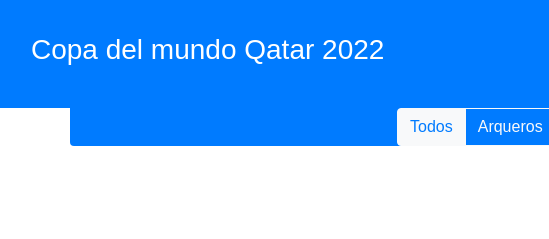
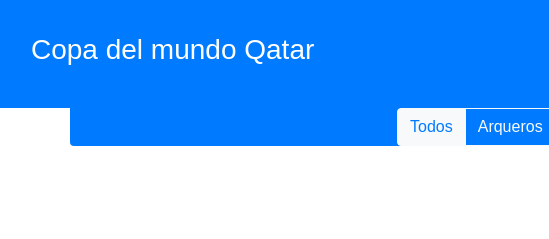
Before and after one commit to enzoleonelbenitez/convocatoriaargentina, a plain HTML site: page index.html in a window 1280 px wide. Shown: the top 239 px of the page, 0-549 px from the left. Drawn offline with nearby package versions, Linux system fonts and the light colour scheme.

Commit message:
probando

```diff
--- a/index.html
+++ b/index.html
@@ -10,7 +10,7 @@
 <body>
 
 	<nav class="navbar navbar-expand-lg">
-  <h3 class="col-sm-12 col-md-4 col-lg-4 text-white">Copa del mundo Qatar 2022</h3>
+  <h3 class="col-sm-12 col-md-4 col-lg-4 text-white">Copa del mundo Qatar </h3>
   <div class="col-sm-12 col-md-2 col-lg-3 text-center">
   	<a href="index.html"><img class="escudoAfa" src="./images/afa.png" alt="escudo afa"></a>
   </div>
```
